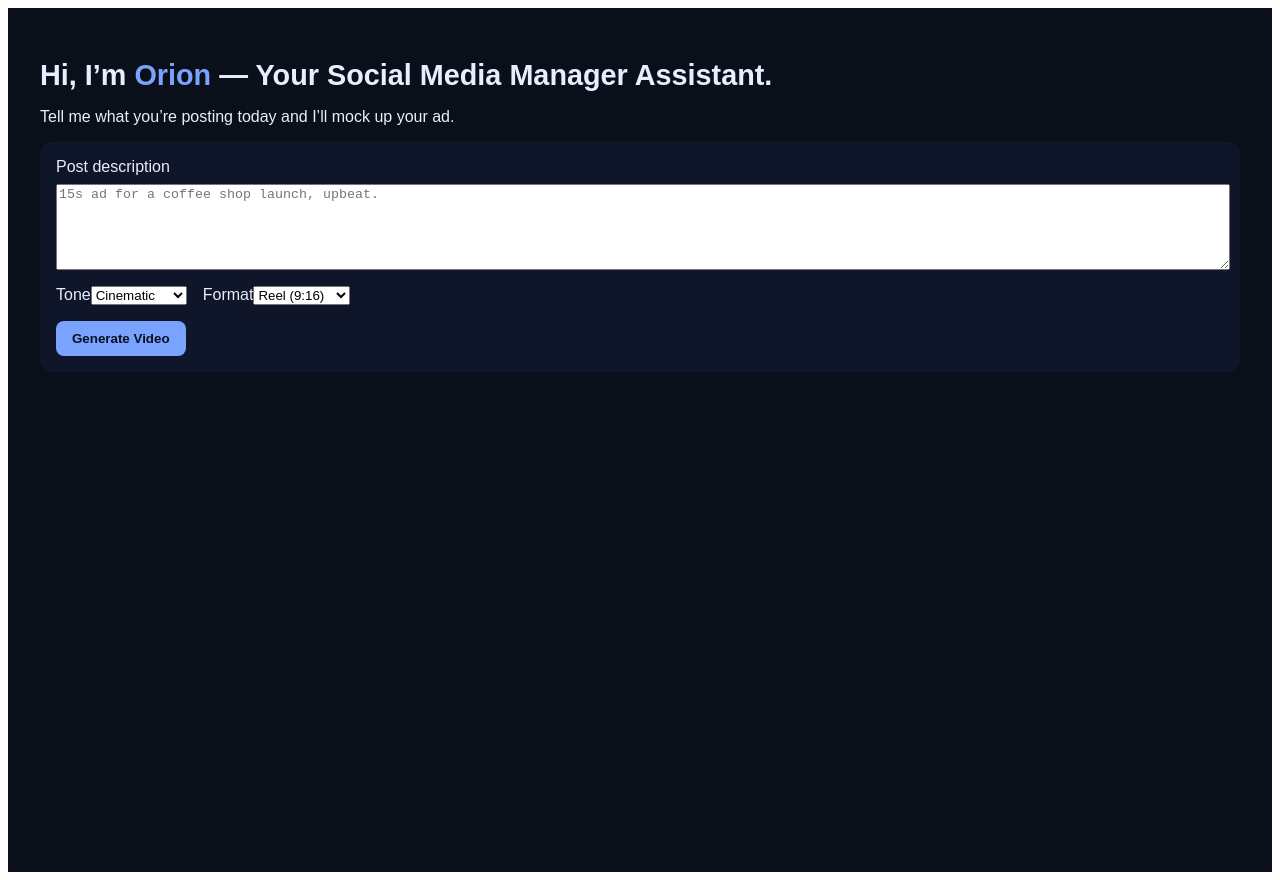
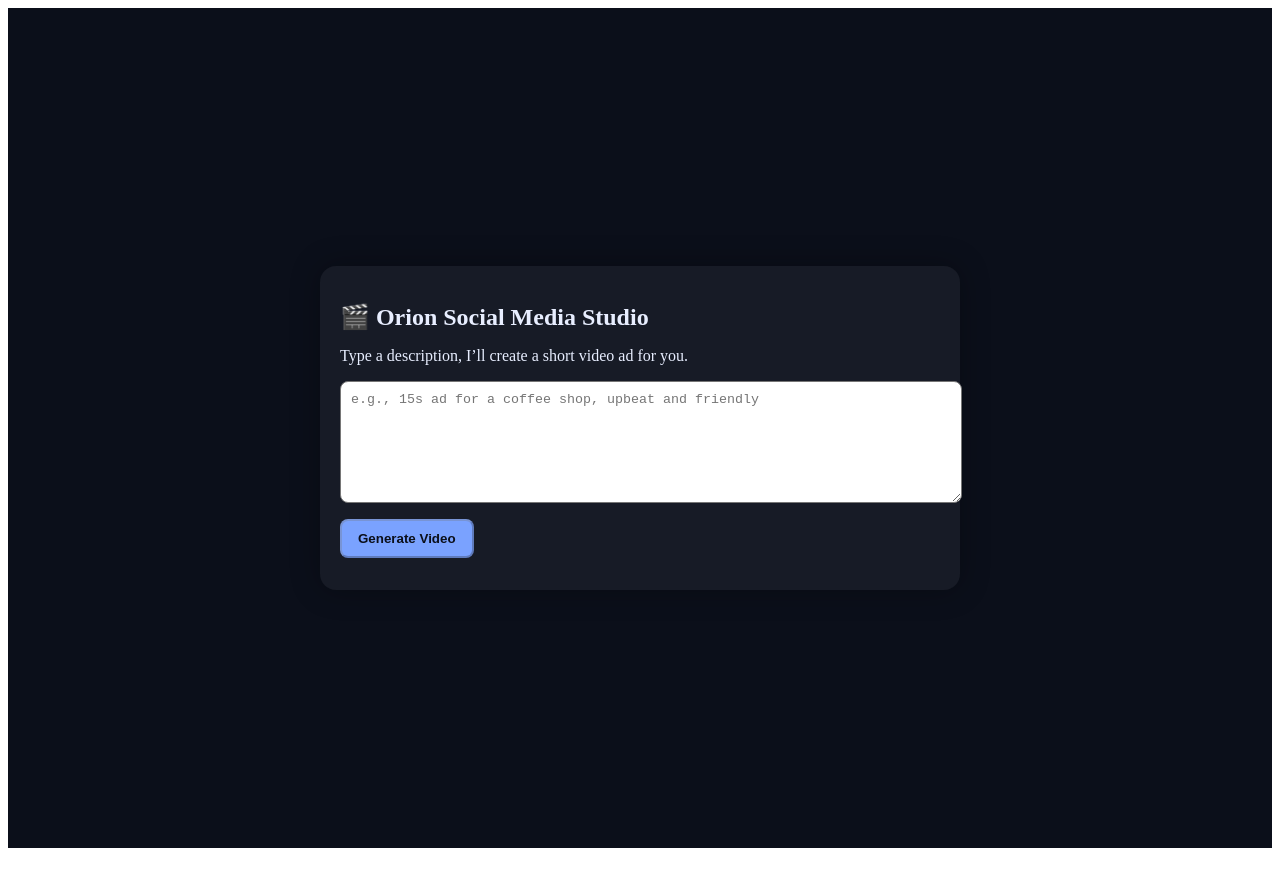
Before and after one commit to flowsonline/studioai, a Next.js app: page / in a window 1280 px wide. After the commit the page ends 856 px from the top, so only its background shows below. Built offline with nearby package versions, Linux system fonts and the light colour scheme.

Commit message:
Update index.tsx

```diff
--- a/pages/index.tsx
+++ b/pages/index.tsx
@@ -1,145 +1,121 @@
 // pages/index.tsx
-import React, { useState, useEffect } from "react";
-
-const tones = ["Cinematic", "Bold", "Energetic", "Friendly", "Elegant", "Professional"] as const;
-const formats = ["Reel (9:16)", "Story (9:16)", "Square (1:1)", "Wide (16:9)"] as const;
+import { useState, useEffect } from "react";
 
 export default function Home() {
-  const [desc, setDesc] = useState("");
-  const [tone, setTone] = useState<typeof tones[number]>("Cinematic");
-  const [format, setFormat] = useState<typeof formats[number]>("Reel (9:16)");
+  const [prompt, setPrompt] = useState("");
+  const [jobId, setJobId] = useState<string | null>(null);
+  const [videoUrl, setVideoUrl] = useState<string | null>(null);
+  const [status, setStatus] = useState("idle");
 
-  const [loading, setLoading] = useState(false);
-  const [error, setError] = useState<string | null>(null);
+  async function handleGenerate() {
+    setStatus("starting");
+    setVideoUrl(null);
 
-  const [jobId, setJobId] = useState<string | null>(null);
-  const [resultUrl, setResultUrl] = useState<string | null>(null);
-  const [renderStatus, setRenderStatus] = useState<string | null>(null);
+    const res = await fetch("/api/render", {
+      method: "POST",
+      headers: { "Content-Type": "application/json" },
+      body: JSON.stringify({ prompt }),
+    });
 
-  // Poll status if we have a jobId
+    const data = await res.json();
+    setJobId(data.id);
+  }
+
+  // Poll Replicate until video is ready
   useEffect(() => {
     if (!jobId) return;
+
     const iv = setInterval(async () => {
-      try {
-        const r = await fetch(`/api/status?jobId=${encodeURIComponent(jobId)}`);
-        const j = await r.json();
-        setRenderStatus(j.status);
+      const res = await fetch(`/api/status?id=${jobId}`);
+      const data = await res.json();
 
-        if (j.status === "succeeded" && j.url) {
-          setResultUrl(j.url);
-          setLoading(false);
-          clearInterval(iv);
-        }
-        if (j.status === "failed") {
-          setError(j.error || "Video generation failed");
-          setLoading(false);
-          clearInterval(iv);
-        }
-      } catch (e: any) {
-        setError(e?.message || "Polling failed");
-        setLoading(false);
+      if (data.status === "succeeded") {
+        setVideoUrl(data.output?.[0] || null);
+        setStatus("done");
         clearInterval(iv);
+      } else if (data.status === "failed") {
+        setStatus("failed");
+        clearInterval(iv);
+      } else {
+        setStatus(data.status);
       }
     }, 5000);
+
     return () => clearInterval(iv);
   }, [jobId]);
 
-  async function handleGenerate() {
-    setError(null);
-    setResultUrl(null);
-    setJobId(null);
-    setRenderStatus(null);
-    setLoading(true);
-
-    try {
-      const res = await fetch("/api/render", {
-        method: "POST",
-        headers: { "Content-Type": "application/json" },
-        body: JSON.stringify({ prompt: desc, tone, format }),
-      });
-      if (!res.ok) throw new Error(`Render failed (${res.status})`);
-      const data = await res.json();
-
-      if (data.jobId) setJobId(data.jobId);
-      else if (data.url) {
-        setResultUrl(data.url);
-        setLoading(false);
-      } else {
-        throw new Error("No jobId or url returned");
-      }
-    } catch (e: any) {
-      setError(e?.message || "Unexpected error");
-      setLoading(false);
-    }
-  }
-
   return (
     <main style={styles.page}>
-      <h1 style={styles.title}>
-        Hi, I’m <span style={{ color: "#7aa2ff" }}>Orion</span> — Your Social Media Manager Assistant.
-      </h1>
-      <p>Tell me what you’re posting today and I’ll mock up your ad.</p>
+      <div style={styles.card}>
+        <h1 style={styles.title}>🎬 Orion Social Media Studio</h1>
+        <p>Type a description, I’ll create a short video ad for you.</p>
 
-      <div style={styles.form}>
-        <label>Post description</label>
         <textarea
-          value={desc}
-          onChange={(e) => setDesc(e.target.value)}
+          value={prompt}
+          onChange={(e) => setPrompt(e.target.value)}
+          placeholder="e.g., 15s ad for a coffee shop, upbeat and friendly"
           style={styles.textarea}
-          placeholder="15s ad for a coffee shop launch, upbeat."
         />
 
-        <div style={styles.row}>
-          <div>
-            <label>Tone</label>
-            <select value={tone} onChange={(e) => setTone(e.target.value as typeof tones[number])}>
-              {tones.map((t) => (
-                <option key={t}>{t}</option>
-              ))}
-            </select>
+        <button
+          onClick={handleGenerate}
+          disabled={!prompt.trim() || status === "starting"}
+          style={styles.button}
+        >
+          {status === "starting" ? "Generating…" : "Generate Video"}
+        </button>
+
+        {status !== "idle" && <p>Status: {status}</p>}
+
+        {videoUrl && (
+          <div style={styles.videoBox}>
+            <video src={videoUrl} controls autoPlay muted width="100%" />
           </div>
-
-          <div>
-            <label>Format</label>
-            <select value={format} onChange={(e) => setFormat(e.target.value as typeof formats[number])}>
-              {formats.map((f) => (
-                <option key={f}>{f}</option>
-              ))}
-            </select>
-          </div>
-        </div>
-
-        <button onClick={handleGenerate} style={styles.button} disabled={loading}>
-          {loading ? "Generating..." : "Generate Video"}
-        </button>
+        )}
       </div>
-
-      {error && <div style={styles.error}>⚠️ {error}</div>}
-
-      {renderStatus && !resultUrl && (
-        <div style={styles.statusBox}>
-          Status: {renderStatus} {jobId && <>(Job ID: {jobId})</>}
-        </div>
-      )}
-
-      {resultUrl && (
-        <div style={styles.resultBox}>
-          <h3>Final Result</h3>
-          <video src={resultUrl} controls width="480" />
-        </div>
-      )}
     </main>
   );
 }
 
 const styles: Record<string, React.CSSProperties> = {
-  page: { padding: "2rem", fontFamily: "sans-serif", color: "#E8EEFF", background: "#0B0F1A", minHeight: "100vh" },
-  title: { fontSize: "1.8rem", marginBottom: "1rem" },
-  form: { background: "#0F1629", padding: "1rem", borderRadius: 12, marginBottom: "1rem" },
-  textarea: { width: "100%", height: 80, marginTop: 8, marginBottom: 12 },
-  row: { display: "flex", gap: "1rem", marginBottom: "1rem" },
-  button: { background: "#7aa2ff", color: "#071020", fontWeight: 700, padding: "10px 16px", border: "none", borderRadius: 8, cursor: "pointer" },
-  error: { marginTop: 12, color: "#ff6b6b", fontWeight: "bold" },
-  statusBox: { marginTop: 12, padding: "8px 12px", background: "#1f2a48", borderRadius: 8 },
-  resultBox: { marginTop: 16, padding: 12, background: "#1f2a48", borderRadius: 8 },
+  page: {
+    minHeight: "100vh",
+    background: "#0b0f1a",
+    color: "#e8eeff",
+    display: "flex",
+    justifyContent: "center",
+    alignItems: "center",
+    padding: 20,
+  },
+  card: {
+    width: "100%",
+    maxWidth: 600,
+    padding: 20,
+    borderRadius: 16,
+    background: "rgba(255,255,255,0.05)",
+    boxShadow: "0 0 30px rgba(0,0,0,0.3)",
+  },
+  title: { fontSize: 24, marginBottom: 12 },
+  textarea: {
+    width: "100%",
+    minHeight: 100,
+    borderRadius: 8,
+    marginBottom: 12,
+    padding: 10,
+  },
+  button: {
+    padding: "10px 16px",
+    borderRadius: 8,
+    background: "#7aa2ff",
+    color: "#0b0f1a",
+    fontWeight: 700,
+    cursor: "pointer",
+    marginBottom: 12,
+  },
+  videoBox: {
+    marginTop: 16,
+    borderRadius: 8,
+    overflow: "hidden",
+    border: "1px solid rgba(255,255,255,0.1)",
+  },
 };
```
